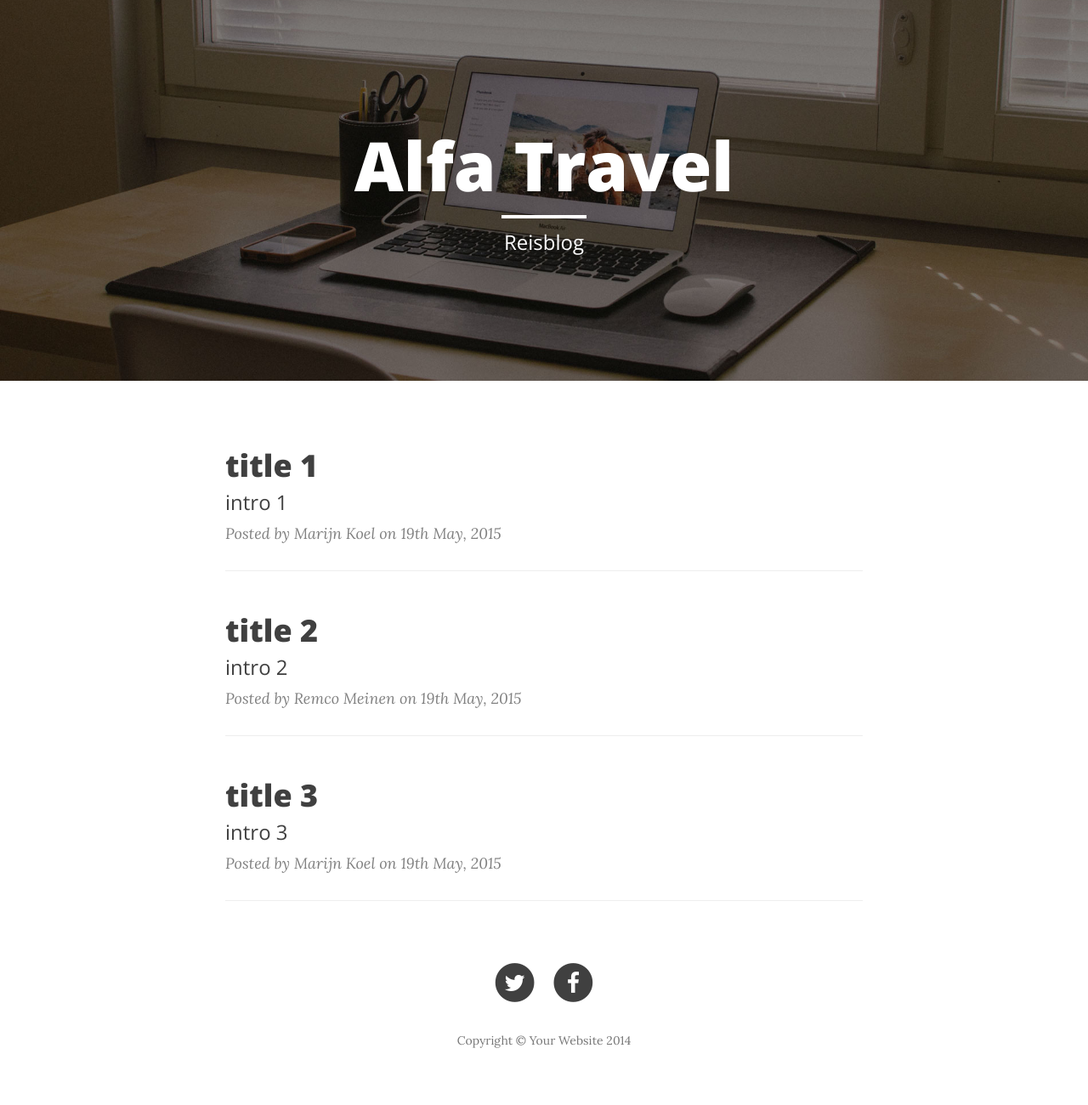
After one commit to sjoulbak/AlfaTravel, a PHP site: page /admin/index.php in a window 1280 px wide. The commit adds this page. Shown: the whole page at 85% size. Run offline with PHP 8.4, Linux system fonts and the light colour scheme; data comes from the database, SQL or seed files in the repository; a stand-in replaces the project's code that opens the database connection; some libraries are stand-ins or nearby versions.

Commit message:
Added admin index and temporary asignment fix

```diff
--- /dev/null
+++ b/php/admin/index.php
@@ -0,0 +1,46 @@
+<?php require_once('../includes/mysql_config.php'); ?>
+<?php require_once('../header.php'); ?>
+
+<!-- Page Header -->
+<!-- Set your background image for this header on the line below. -->
+<header class="intro-header" style="background-image: url('/php/img/home-bg.jpg')">
+  <div class="container">
+    <div class="row">
+      <div class="col-lg-8 col-lg-offset-2 col-md-10 col-md-offset-1">
+        <div class="site-heading">
+          <h1>Alfa Travel</h1>
+          <hr class="small">
+          <span class="subheading">Reisblog</span>
+        </div>
+      </div>
+    </div>
+  </div>
+</header>
+
+<!-- Main Content -->
+<div class="container">
+  <div class="row">
+    <?php
+    $result = mysqli_query($con, "SELECT * FROM article");
+    while ($article = mysqli_fetch_array($result)) {
+      $author = mysqli_fetch_array(mysqli_query($con, "SELECT * FROM administrator WHERE id = ". $article['administrator_id']));
+    ?>
+    <div class="col-lg-8 col-lg-offset-2 col-md-10 col-md-offset-1">
+      <div class="post-preview">
+        <?php echo "<a href='article.php?id=".$article['id']."'>"; ?>
+          <h2 class="post-title">
+            <?php echo $article['title'] . "<br />";?>
+          </h2>
+          <h3 class="post-subtitle">
+            <?php echo $article['intro'] . "<br />";?>
+          </h3>
+        </a>
+        <p class="post-meta">Posted by <?php echo $author['firstname']." ".$author['lastname'];?> on <?php echo date("jS F, Y", strtotime($article['created']));?></p>
+        <hr>
+      </div>
+    </div>
+    <?php } ?>
+  </div>
+</div>
+
+<?php require_once('../footer.php'); ?>
--- a/php/footer.php
+++ b/php/footer.php
@@ -28,13 +28,13 @@
     </footer>
 
     <!-- jQuery -->
-    <script src="js/jquery.js"></script>
+    <script src="/php/js/jquery.js"></script>
 
     <!-- Bootstrap Core JavaScript -->
-    <script src="js/bootstrap.min.js"></script>
+    <script src="/php/js/bootstrap.min.js"></script>
 
     <!-- Custom Theme JavaScript -->
-    <script src="js/clean-blog.min.js"></script>
+    <script src="/php/js/clean-blog.min.js"></script>
 
 </body>
 
--- a/php/header.php
+++ b/php/header.php
@@ -12,10 +12,10 @@
     <title>Clean Blog</title>
 
     <!-- Bootstrap Core CSS -->
-    <link href="css/bootstrap.min.css" rel="stylesheet">
+    <link href="/php/css/bootstrap.min.css" rel="stylesheet">
 
     <!-- Custom CSS -->
-    <link href="css/clean-blog.min.css" rel="stylesheet">
+    <link href="/php/css/clean-blog.min.css" rel="stylesheet">
 
     <!-- Custom Fonts -->
     <link href="http://maxcdn.bootstrapcdn.com/font-awesome/4.1.0/css/font-awesome.min.css" rel="stylesheet" type="text/css">
--- a/php/navigation.php
+++ b/php/navigation.php
@@ -9,7 +9,7 @@
                     <span class="icon-bar"></span>
                     <span class="icon-bar"></span>
                 </button>
-                <a class="navbar-brand" href="index.php"><img src="img/alfalogo.png" width='200px'></a>
+                <a class="navbar-brand" href="index.php"><img src="/php/img/alfalogo.png" width='200px'></a>
             </div>
 
             <!-- Collect the nav links, forms, and other content for toggling -->
```
